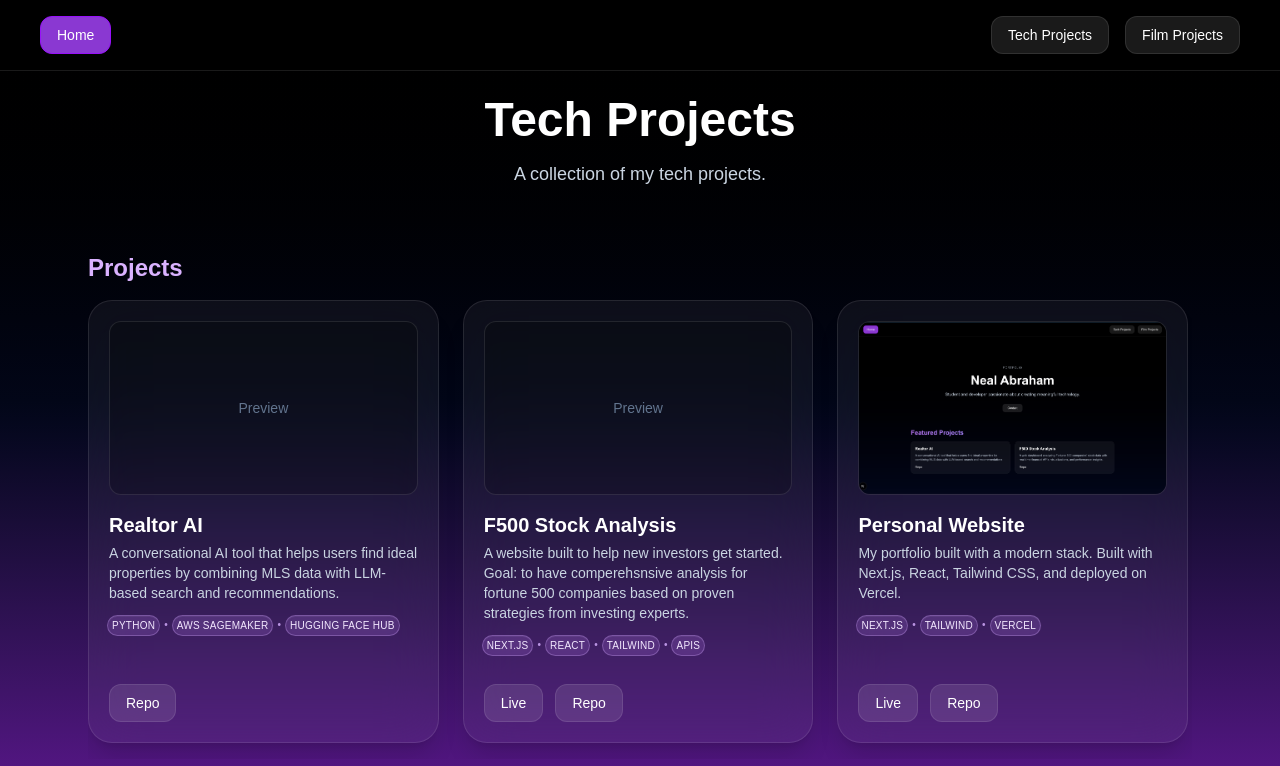
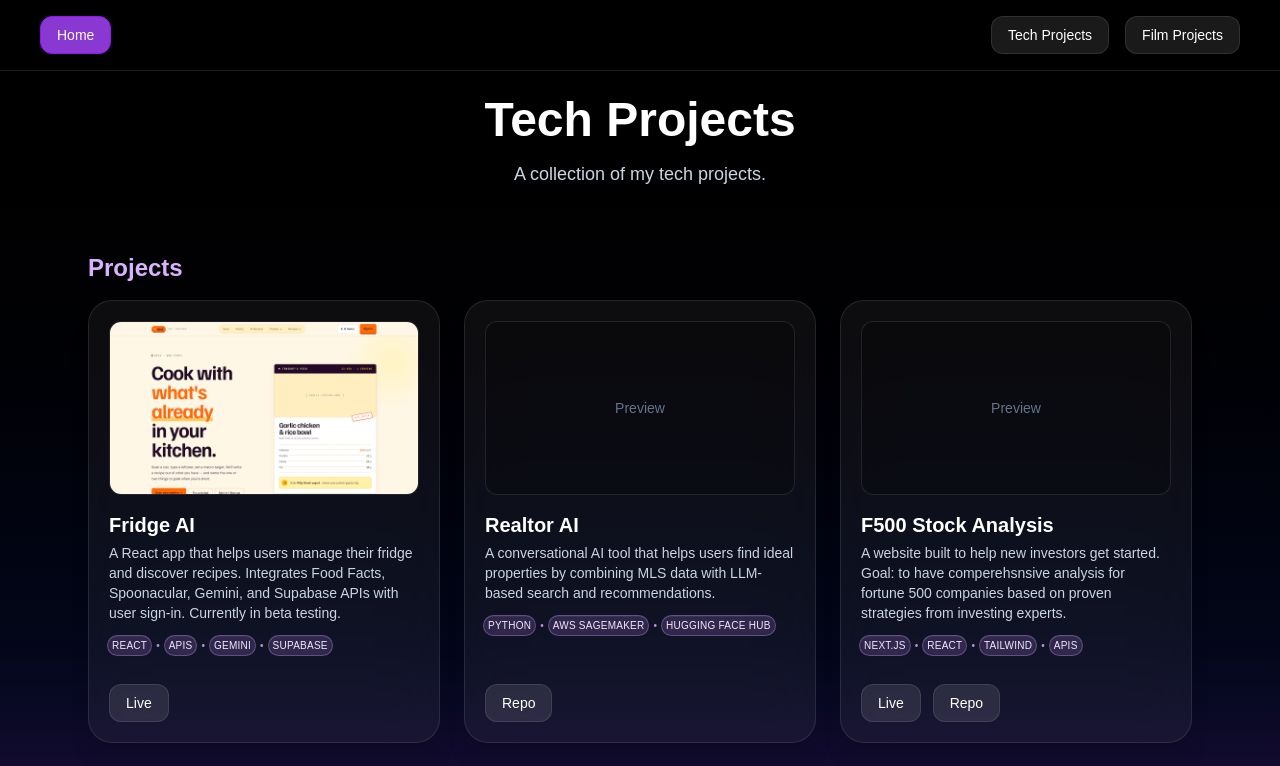
Before and after one commit to Neal-stack/portfolio, a Next.js app: page /tech in a window 1280 px wide. Shown: the top 766 px of the page. Built offline with nearby package versions, Linux system fonts and the light colour scheme.

Commit message:
added new food tracking app project

```diff
--- a/src/app/tech/page.js
+++ b/src/app/tech/page.js
@@ -1,6 +1,16 @@
 import Image from "next/image";
 
 const PROJECTS = [
+  {
+    id: "fridge-ai",
+    title: "Fridge AI",
+    description:
+      "A React app that helps users manage their fridge and discover recipes. Integrates Food Facts, Spoonacular, Gemini, and Supabase APIs with user sign-in. Currently in beta testing.",
+    liveUrl: "https://fridge-ai-eta.vercel.app/",
+    repoUrl: null,
+    tags: ["React", "APIs", "Gemini", "Supabase"],
+    image: "/food_ai.png",
+  },
   {
     id: "realtor-ai",
     title: "Realtor AI",
@@ -42,18 +52,14 @@ export default function TechPage() {
         </p>
       </section>
 
-      {/* Horizontally Scrollable Projects */}
-      <section id="projects" className="mx-auto max-w-6xl px-6 pb-6">
+      {/* Projects */}
+      <section id="projects" className="mx-auto max-w-6xl px-6 pb-16">
         <h2 className="text-2xl font-semibold mb-4 text-purple-300">Projects</h2>
-        <div className="relative">
-          {/* Scroll Container */}
-          <div className="flex gap-6 overflow-x-auto snap-x snap-mandatory pb-4 pr-2 scrollbar-hide scroll-smooth">
-            {/* Cards */}
+        <div className="grid grid-cols-1 sm:grid-cols-2 lg:grid-cols-3 gap-6">
             {PROJECTS.map((project) => (
               <article
                 key={project.id}
-                className="snap-start shrink-0 w-[85%] sm:w-[70%] md:w-[55%] lg:w-[40%] xl:w-[32%]
-                           rounded-3xl bg-white/5 backdrop-blur-xl border border-white/10 shadow-xl p-5
+                className="w-full rounded-3xl bg-white/5 backdrop-blur-xl border border-white/10 shadow-xl p-5
                            flex flex-col min-h-[360px]"
               >
                 <div className="aspect-video w-full rounded-xl overflow-hidden border border-white/10 mb-4 bg-black/20">
@@ -114,7 +120,6 @@ export default function TechPage() {
                 </div>
               </article>
             ))}
-          </div>
         </div>
       </section>
 
```
Also changed, not shown: public/food_ai.png (added).
